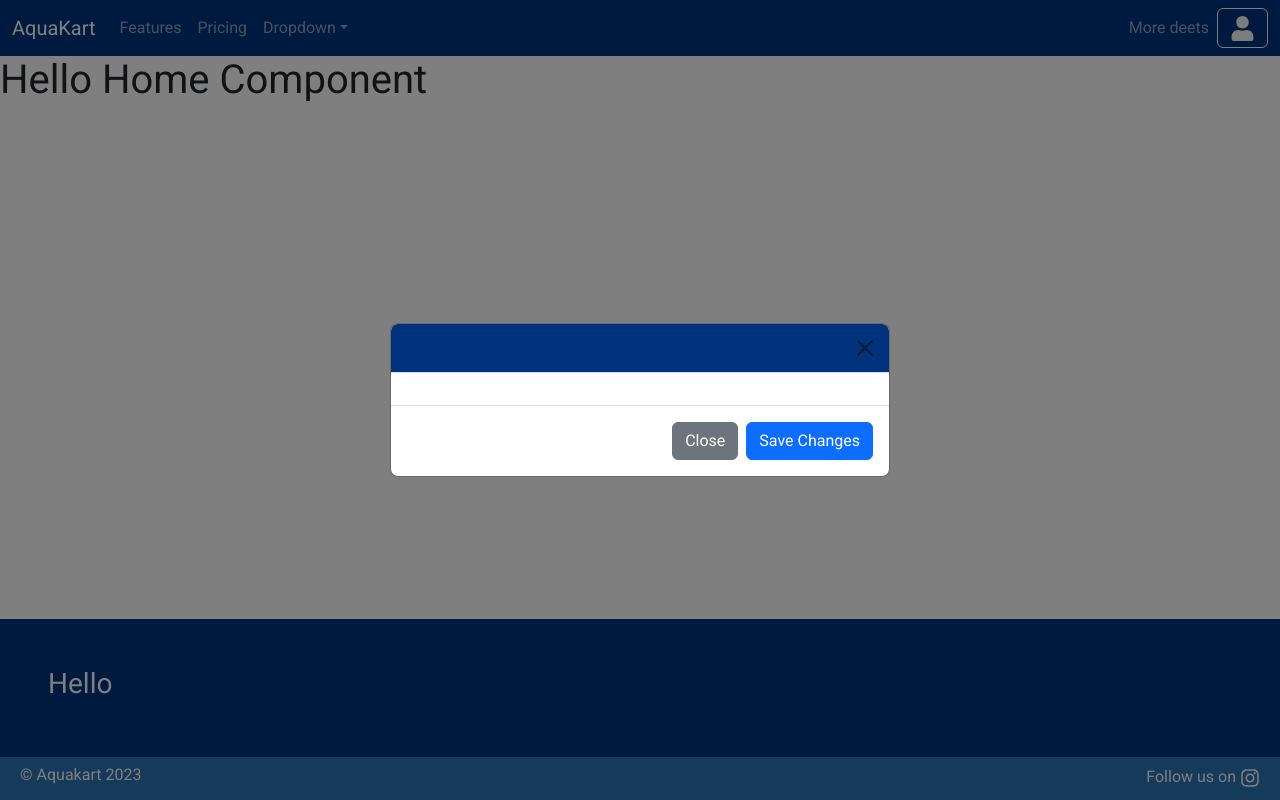
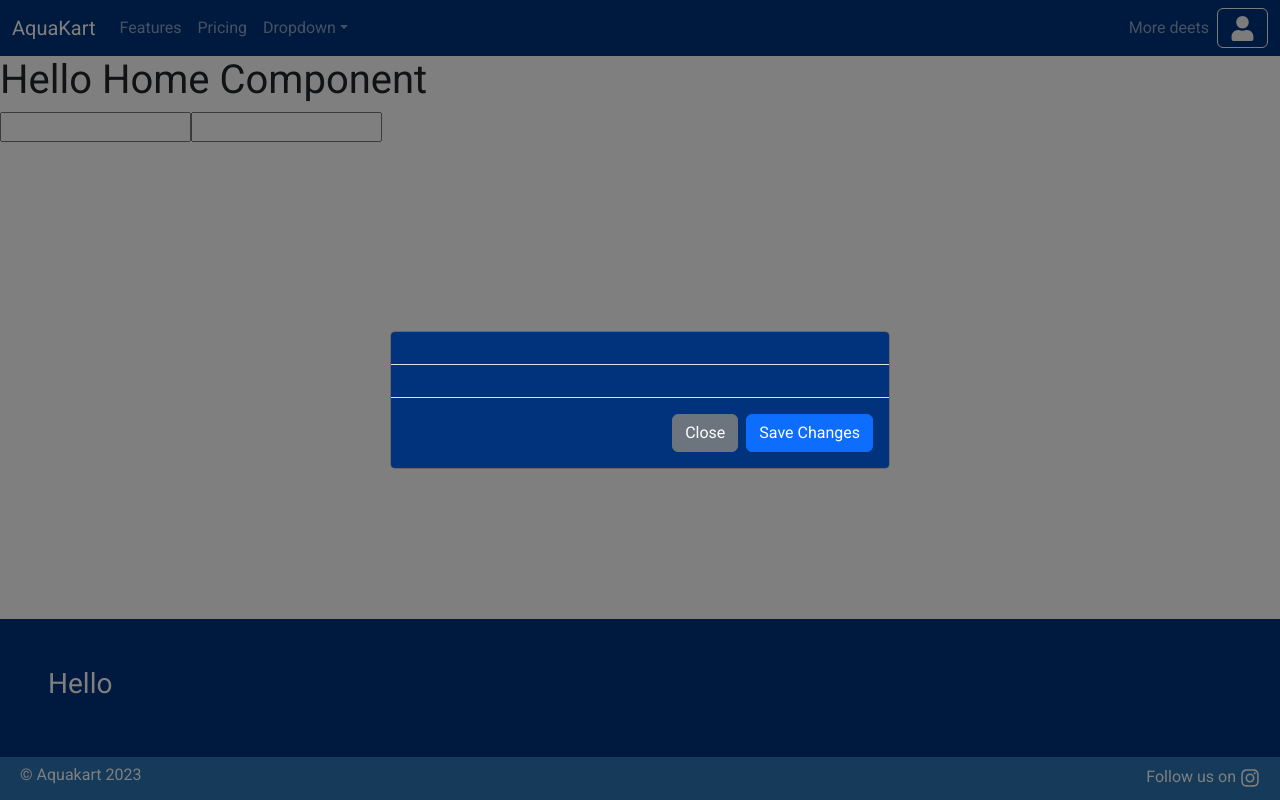
Before and after one commit to SVSKHD/Aquakart-final-react, a React (Create React App) app: page / in a window 1280 px wide. Both pictures are taken after a click on the button 1242 px from the left and 28 px from the top of the page. Built offline with nearby package versions, Linux system fonts and the light colour scheme.

Commit message:
all layout changes

```diff
--- a/src/Layout/Header.js
+++ b/src/Layout/Header.js
@@ -54,7 +54,9 @@ function CollapsibleExample() {
           </Navbar.Collapse>
         </Container>
       </Navbar>
-      <ReusableDialog show={modal} handleClose={handleCloseModal}/>
+      <ReusableDialog show={modal} handleClose={handleCloseModal} title="">
+
+      </ReusableDialog>
     </>
   );
 }
--- a/src/index.css
+++ b/src/index.css
@@ -55,6 +55,8 @@
   text-align: right;
 }
 
-.aqua-dialog{
+.aqua-dialog .modal-content{
+  border-radius: 5px;
   background-color: #00337c;
+  color: #fff;
 }
--- a/src/pageComponents/Home/Home.js
+++ b/src/pageComponents/Home/Home.js
@@ -5,6 +5,8 @@ const HomeComponent = () => {
     <>
       <AquaCommonLayout>
         <h1>Hello Home Component</h1>
+        <input/>
+        <input/>
       </AquaCommonLayout>
     </>
   );
--- a/src/reusbales/Dialog/Dialog.js
+++ b/src/reusbales/Dialog/Dialog.js
@@ -1,12 +1,17 @@
-import React, { useState } from "react";
+import React from "react";
 import Button from "react-bootstrap/Button";
 import Modal from "react-bootstrap/Modal";
 
 const ReusableDialog = (props) => {
   return (
     <>
-      <Modal show={props.show} onHide={props.handleClose} centered>
-        <Modal.Header className="aqua-dialog text-light" closeButton>
+      <Modal
+        className="aqua-dialog text-light"
+        show={props.show}
+        onHide={props.handleClose}
+        centered
+      >
+        <Modal.Header>
           <Modal.Title>{props.title}</Modal.Title>
         </Modal.Header>
         <Modal.Body>{props.children}</Modal.Body>
```
